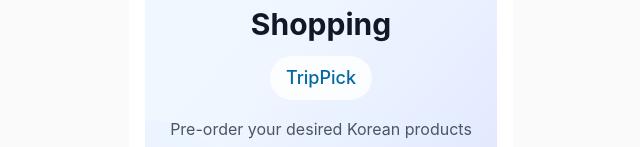
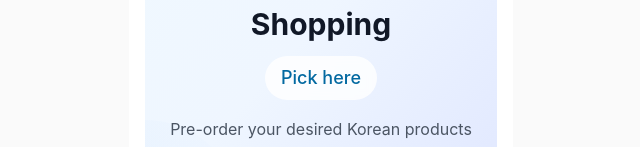
Before and after one commit to dasgddadqw231/trippcik, a Next.js app: page / in a window 1280 px wide. Shown: the part 262-409 px from the top of the page, without its empty margins (319-959 px from the left). Built offline with nearby package versions, Linux system fonts and the light colour scheme.

Commit message:
Update TripPick button text to 'Pick here'

```diff
--- a/src/app/page.tsx
+++ b/src/app/page.tsx
@@ -116,7 +116,7 @@
               New Culture of<br/>Korean Travel Shopping
             </h1>
             <Link href="/shop" className="inline-block bg-white bg-opacity-80 backdrop-blur-sm px-4 py-2 rounded-full mb-4 hover:bg-opacity-90 transition-all duration-300 cursor-pointer">
-              <p className="text-lg font-medium text-primary-700">TripPick</p>
+              <p className="text-lg font-medium text-primary-700">Pick here</p>
             </Link>
             <p className="text-gray-600 leading-relaxed max-w-xs mx-auto">
               Pre-order your desired Korean products<br/>
```
